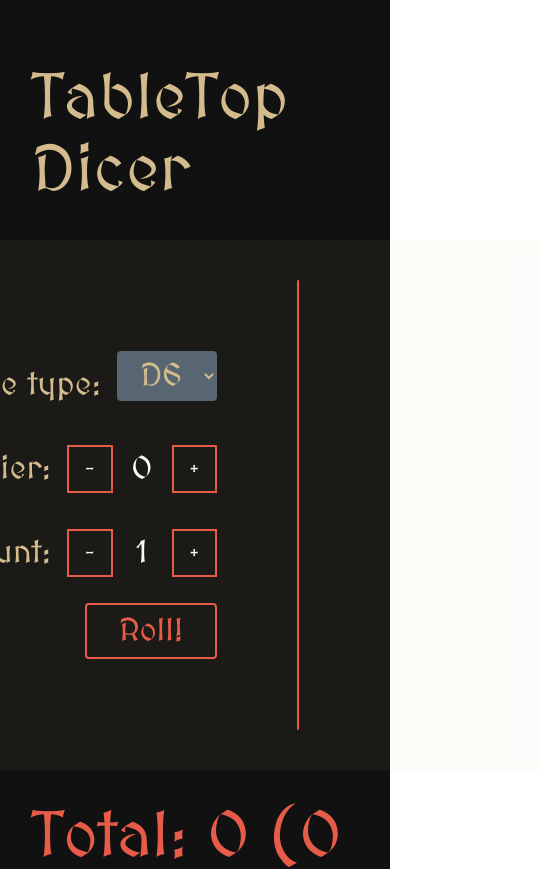
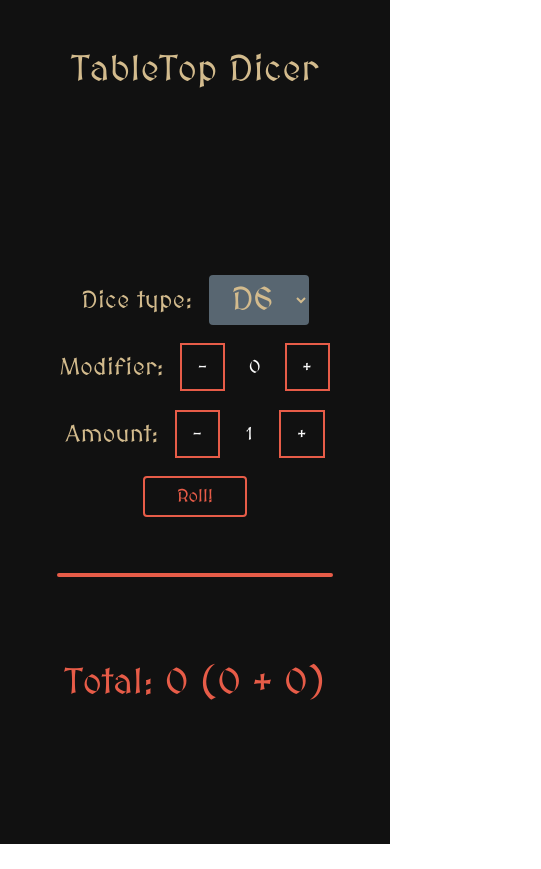
Before and after one commit to Flyingfool95/TableTopDicer, a React (Vite) app: page / in a window 390 px wide. Shown: the top 869 px of the page, 541 px wide, since content can reach past the window. After the commit the page ends 844 px from the top, so only its background shows below. Built offline with nearby package versions, Linux system fonts and the light colour scheme.

Commit message:
fixed responsiveness

```diff
--- a/src/components/dice_display/DiceDisplay.scss
+++ b/src/components/dice_display/DiceDisplay.scss
@@ -22,4 +22,8 @@
       color: var(--color-pri) !important;
     }
   }
+
+  @media (max-width: 960px) {
+    grid-template-columns: repeat(3, 1fr);
+  }
 }
--- a/src/components/dice_roller/DiceRoller.scss
+++ b/src/components/dice_roller/DiceRoller.scss
@@ -86,3 +86,27 @@
 .total {
   color: var(--color-sec);
 }
+
+@media (max-width: 960px) {
+  .dice-roller {
+    flex-direction: column;
+    padding: 0;
+    background-color: transparent;
+
+    &__divider {
+      width: 80%;
+      height: 4px;
+    }
+    &__form {
+      flex-direction: column;
+
+      flex-basis: 100%;
+      &__label {
+        justify-content: center;
+      }
+      &__roll {
+        margin: 0 auto;
+      }
+    }
+  }
+}
--- a/src/global.scss
+++ b/src/global.scss
@@ -36,6 +36,10 @@
 
   //Box shadow
   --box-shadow-default: 0 0 5px 0 var(--color-txt-light);
+
+  @media (max-width: 960px) {
+    --font-size-default: 36px;
+  }
 }
 
 body {
@@ -75,6 +79,9 @@ h1 {
 }
 h2 {
   font-size: calc(var(--font-size-default) * 0.5);
+  @media (max-width: 960px) {
+    font-size: calc(var(--font-size-default) * 0.66);
+  }
 }
 
 p,
--- a/src/pages/Home/Home.scss
+++ b/src/pages/Home/Home.scss
@@ -11,11 +11,4 @@
   > * {
     flex-grow: 1;
   }
-
-  &__links {
-    display: flex;
-    gap: 3rem;
-    margin-top: 2rem;
-    position: relative;
-  }
 }
```
